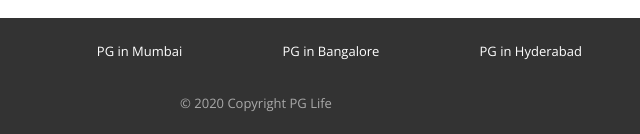
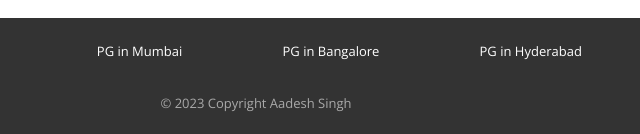
Before and after one commit to aadi6190/PGLife, a plain HTML site: page property_detailbt.html in a window 1280 px wide. Shown: the part 2769-2903 px from the top of the page, 384-1024 px from the left. Drawn offline with nearby package versions, Linux system fonts and the light colour scheme.

Commit message:
Update property_detailbt.html

```diff
--- a/property_detailbt.html
+++ b/property_detailbt.html
@@ -419,7 +419,7 @@
                     <a href="property_list.html">PG in Hyderabad</a>
                 </div>
             </div>
-            <div class="footer-copyright">© 2020 Copyright PG Life </div>
+          <div class="footer-copyright">© 2023 Copyright Aadesh Singh </div>
         </div>
     </div>
 
```
